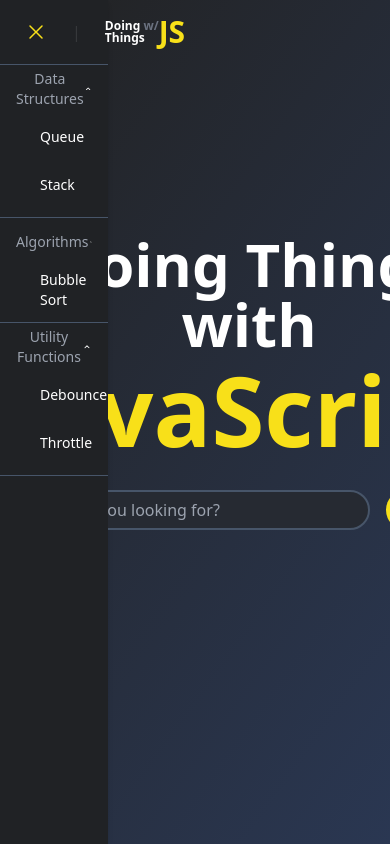
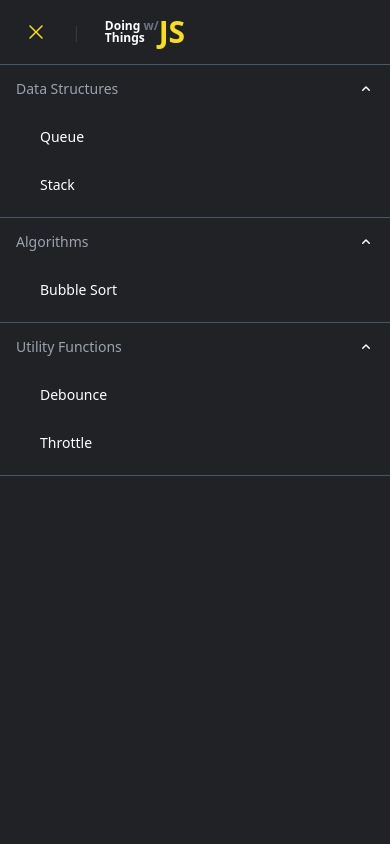
Before and after one commit to toekneeyou/doing-things-with-javascript, a React app: page / in a window 390 px wide. Built offline with nearby package versions, Linux system fonts and the light colour scheme.

Commit message:
RWD SideNavigatoin

```diff
--- a/src/features/sideNavigation/SideNavigation.tsx
+++ b/src/features/sideNavigation/SideNavigation.tsx
@@ -11,10 +11,13 @@ export default function SideNavigation() {
     <nav
       className={classnames(
         "side-navigation",
-        "transition-all w-52 pt-16 bg-app-dark-blue overflow-hidden transition-setting shadow-md",
+        "transition-all z-10 pt-16 bg-app-dark-blue overflow-hidden transition-setting shadow-md",
+        "absolute w-full h-screen",
+        "md:static md:w-52",
         {
-          "ml-0": isShowing,
-          "-ml-52": !isShowing,
+          "md:ml-0": isShowing,
+          "md:-ml-52": !isShowing,
+          "translate-x-[-100%] md:translate-x-0": !isShowing,
         }
       )}
     >
```
